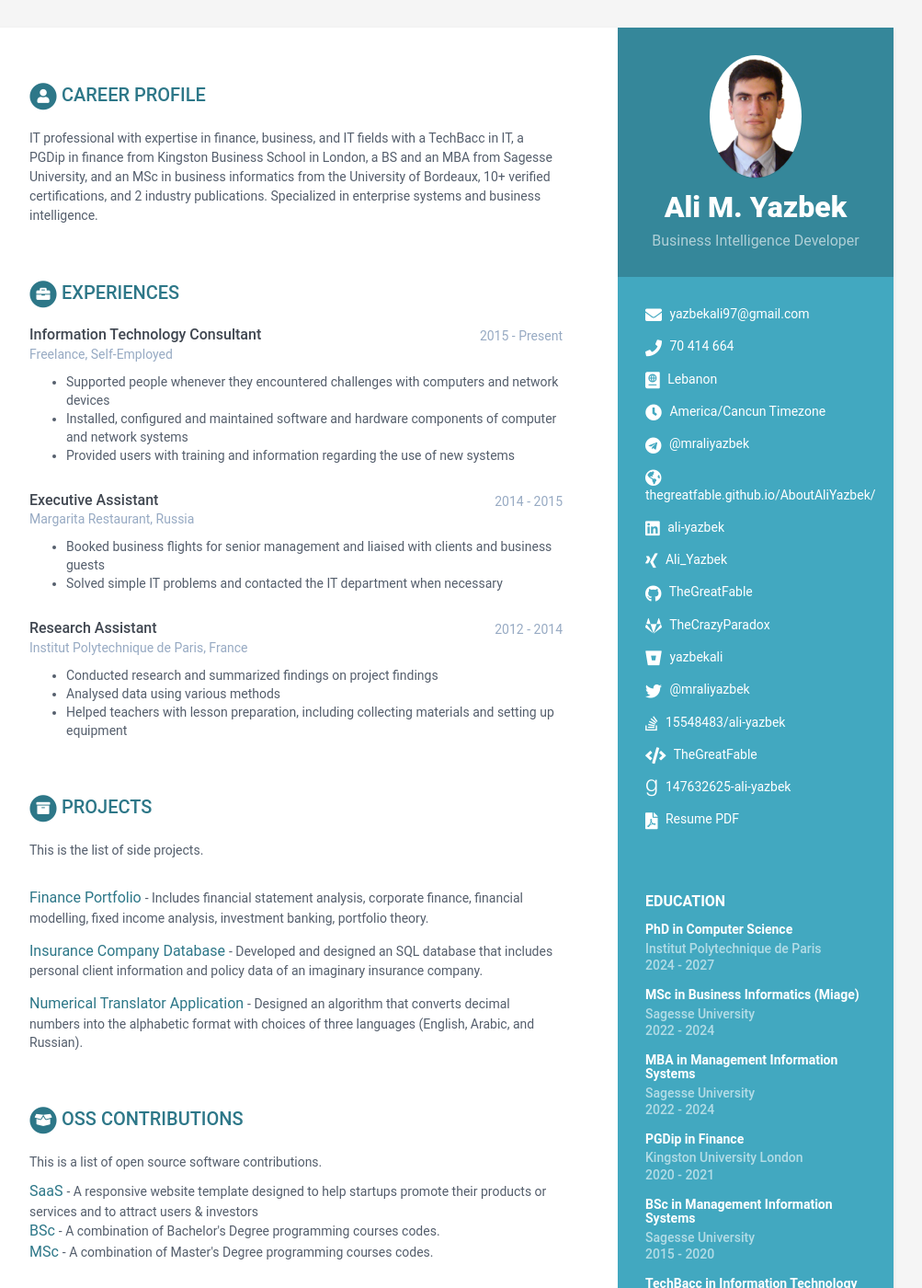
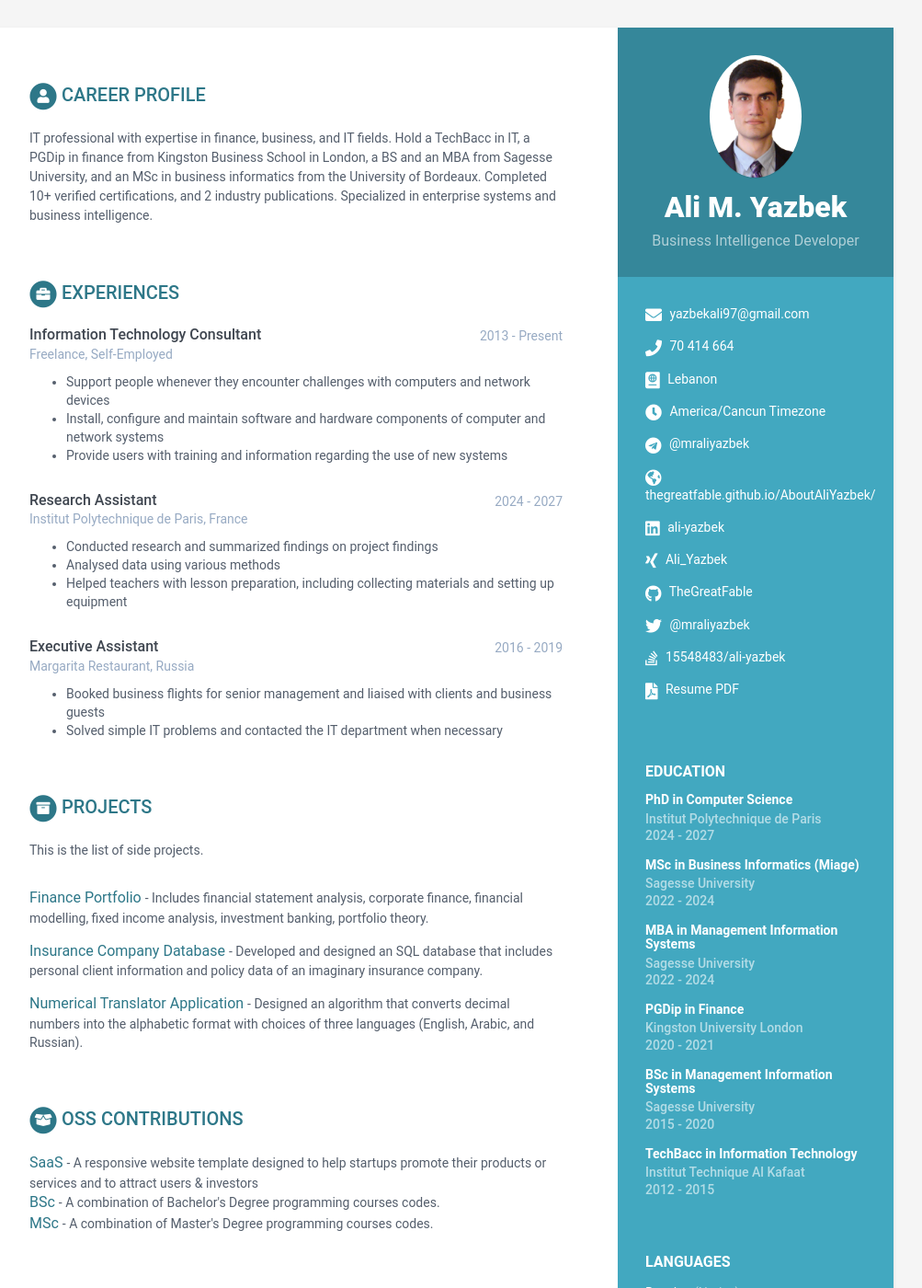
Before and after one commit to TheGreatFable/Ali_CV, a Jekyll site: the page built from index.html, in a window 1280 px wide and 1400 px high. Shown: the whole window at 92% size, without its empty margins (168-1171 px from the left). Built offline with Jekyll 4.4.1, drawn with Linux system fonts in a browser that asks for light colours; some of the changed text lies outside the part shown.

Commit message:
Update data.yml

```diff
--- a/_data/data.yml
+++ b/_data/data.yml
@@ -21,12 +21,12 @@ sidebar:
     xing: Ali_Yazbek
     github: TheGreatFable
     telegram: '@mraliyazbek'
-    gitlab: TheCrazyParadox
-    bitbucket: yazbekali
+    gitlab:
+    bitbucket:
     twitter: '@mraliyazbek'
     stack-overflow: 15548483/ali-yazbek
-    codewars: TheGreatFable
-    goodreads: 147632625-ali-yazbek
+    codewars:
+    goodreads:
     pdf: https://docs.google.com/document/d/16J0oDEB71FKXSDxSdidZC0pswZCKw4_r/edit?usp=share_link&ouid=105662742544461239865&rtpof=true&sd=true
 
     languages:
@@ -59,7 +59,7 @@ sidebar:
 career-profile:
     title: Career Profile
     summary: |
-      IT professional with expertise in finance, business, and IT fields with a TechBacc in IT, a PGDip in finance from Kingston Business School in London, a BS and an MBA from Sagesse University, and an MSc in business informatics from the University of Bordeaux, 10+ verified certifications, and 2 industry publications. Specialized in enterprise systems and business intelligence.
+      IT professional with expertise in finance, business, and IT fields. Hold a TechBacc in IT, a PGDip in finance from Kingston Business School in London, a BS and an MBA from Sagesse University, and an MSc in business informatics from the University of Bordeaux. Completed 10+ verified certifications, and 2 industry publications. Specialized in enterprise systems and business intelligence.
 education:
     title: Education
     info:
@@ -99,25 +99,26 @@ experiences:
     title: Experiences
     info:
       - role: Information Technology Consultant
-        time: 2015 - Present
+        time: 2013 - Present
         company: Freelance, Self-Employed
         details: |
-          -	Supported people whenever they encountered challenges with computers and network devices
-          - Installed, configured and maintained software and hardware components of computer and network systems
-          - Provided users with training and information regarding the use of new systems
-      - role: Executive Assistant
-        time: 2014 - 2015
-        company: Margarita Restaurant, Russia
-        details: |
-          - Booked business flights for senior management and liaised with clients and business guests
-          - Solved simple IT problems and contacted the IT department when necessary
+          -	Support people whenever they encounter challenges with computers and network devices
+          - Install, configure and maintain software and hardware components of computer and network systems
+          - Provide users with training and information regarding the use of new systems
       - role: Research Assistant
-        time: 2012 - 2014
+        time: 2024 - 2027
         company: Institut Polytechnique de Paris, France
         details: |
           - Conducted research and summarized findings on project findings
           - Analysed data using various methods
           - Helped teachers with lesson preparation, including collecting materials and setting up equipment
+      - role: Executive Assistant
+        time: 2016 - 2019
+        company: Margarita Restaurant, Russia
+        details: |
+          - Booked business flights for senior management and liaised with clients and business guests
+          - Solved simple IT problems and contacted the IT department when necessary
+
 projects:
     title: Projects
     intro: >
@@ -137,8 +138,6 @@ projects:
 
 oss:
     title: OSS Contributions
-    intro: >
-      This is a list of open source software contributions.
     contributions:
       - title: SaaS
         link: "https://github.com/TheGreatFable/SaaS"
@@ -154,18 +153,16 @@ oss:
 
 publications:
     title: Publications
-    intro: |
-      This is a list of publications.
     papers:
       - title: Investigating the correlation of volatility movements in eight cryptocurrencies
         link: "https://ssrn.com/abstract=4020551"
         authors: Ali Yazbek
-        conference: 2021
+        conference: SSRN, 2021
 
       - title: "Implementing a custom ERP in nine months and on budget with Cisco Systems"
         link: "https://ssrn.com/abstract=4020551"
         authors: Ali Yazbek
-        conference: 2022
+        conference: SSRN, 2022
 
 skills:
     title: Skills &amp; Proficiency
```
